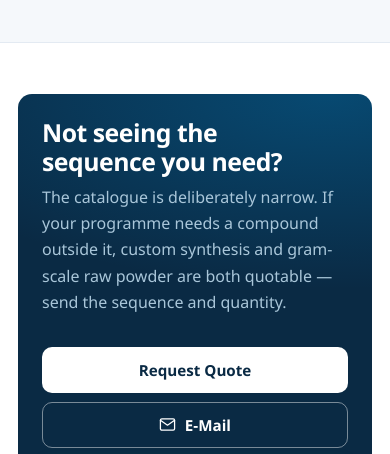
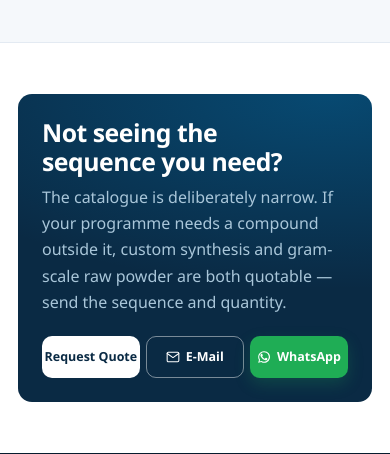
Before and after one commit to PolymerGroup/fousi, a plain HTML site: page products/index.html in a window 390 px wide. Shown: the part 7232-7686 px from the top of the page. Drawn offline with Linux system fonts and the light colour scheme.

Commit message:
CTA band: compact single-row buttons, mobile-friendly sizing
Request Quote / E-Mail / WhatsApp now share one row instead of a tall column; mobile keeps the row with 42px tap height and smaller type.

```diff
--- a/assets/css/main.css
+++ b/assets/css/main.css
@@ -693,13 +693,28 @@ NEW = r"""/* ---------- 11b. Buy box (product page configurator) ---------- */
 .catalog-title { font-size: clamp(1.55rem, 1rem + 1.45vw, 2.3rem); white-space: nowrap; }
 @media (max-width: 900px) { .catalog-title { white-space: normal; } }
 
-/* three equal buttons in the dark CTA band */
-.cta-actions { display: grid; gap: .55rem; width: 100%; max-width: 270px; justify-self: end; }
-.cta-actions .btn { width: 100%; justify-content: center; padding: .8rem 1rem; }
+/* three compact, equal buttons in the dark CTA band */
+.cta-actions {
+  display: grid; grid-template-columns: repeat(3, minmax(0, 1fr)); gap: .45rem;
+  width: 100%; max-width: 420px; justify-self: end;
+}
+.cta-actions .btn {
+  width: 100%; justify-content: center; padding: .62rem .55rem;
+  font-size: .84rem; gap: .35rem;
+}
+.cta-actions .btn svg { width: 15px; height: 15px; }
 .btn-cta-mail { background: transparent; color: #fff; border: 1px solid rgba(255, 255, 255, .45); }
 .btn-cta-mail:hover { background: rgba(255, 255, 255, .12); border-color: #fff; color: #fff; }
+
 @media (max-width: 940px) {
-  .cta-actions { max-width: none; justify-self: stretch; }
+  .cta-band { grid-template-columns: 1fr; gap: 1.3rem; }
+  .cta-actions { max-width: none; justify-self: stretch; gap: .4rem; }
+  .cta-actions .btn { font-size: .78rem; padding: .58rem .35rem; min-height: 42px; }
+  .cta-actions .btn svg { width: 14px; height: 14px; }
+}
+@media (max-width: 380px) {
+  .cta-actions .btn { font-size: .72rem; }
+  .cta-actions .btn svg { display: none; }
 }
 
 /* ---------- 18. Floating WhatsApp + mobile bar ---------- */
```
